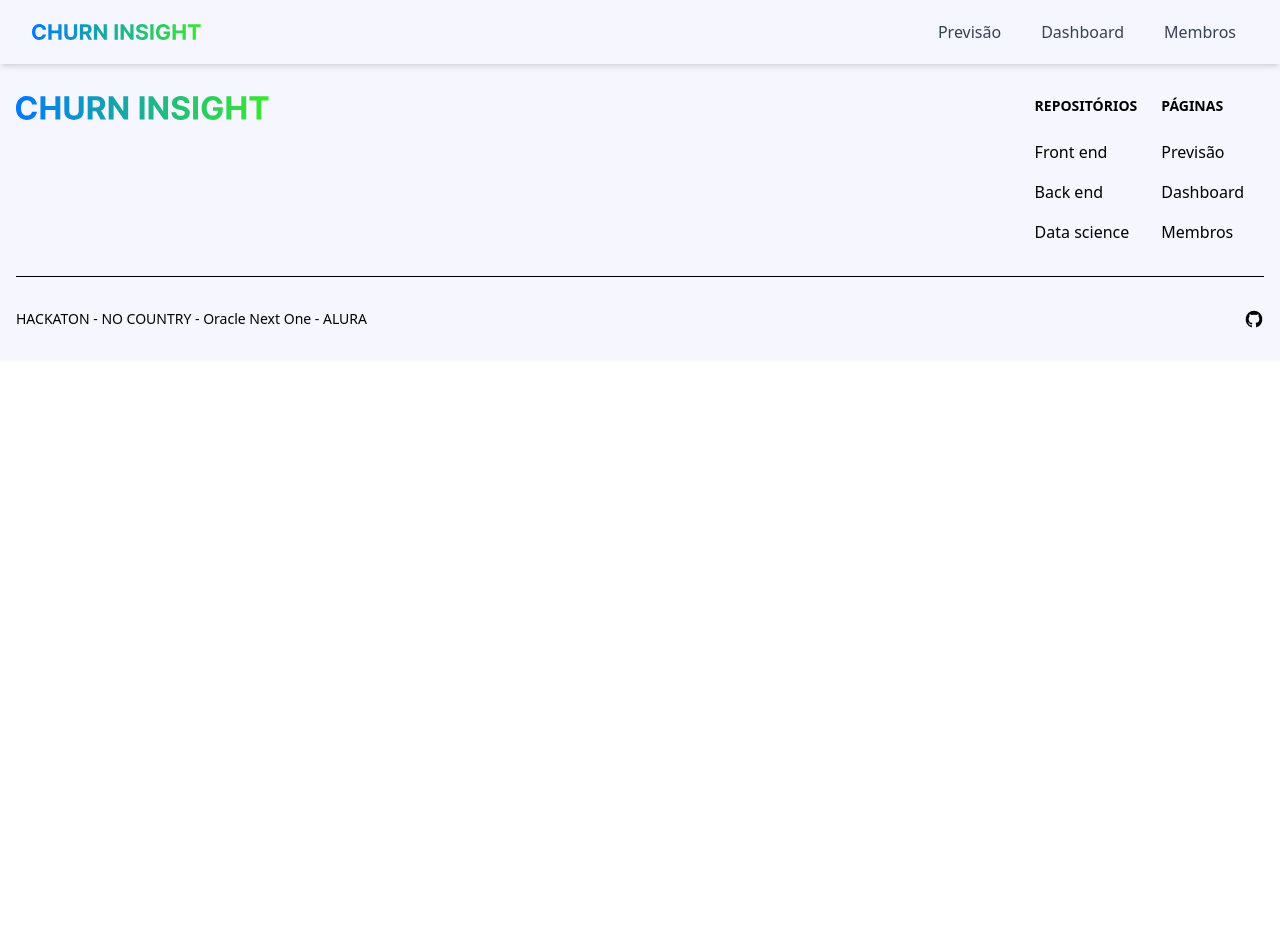
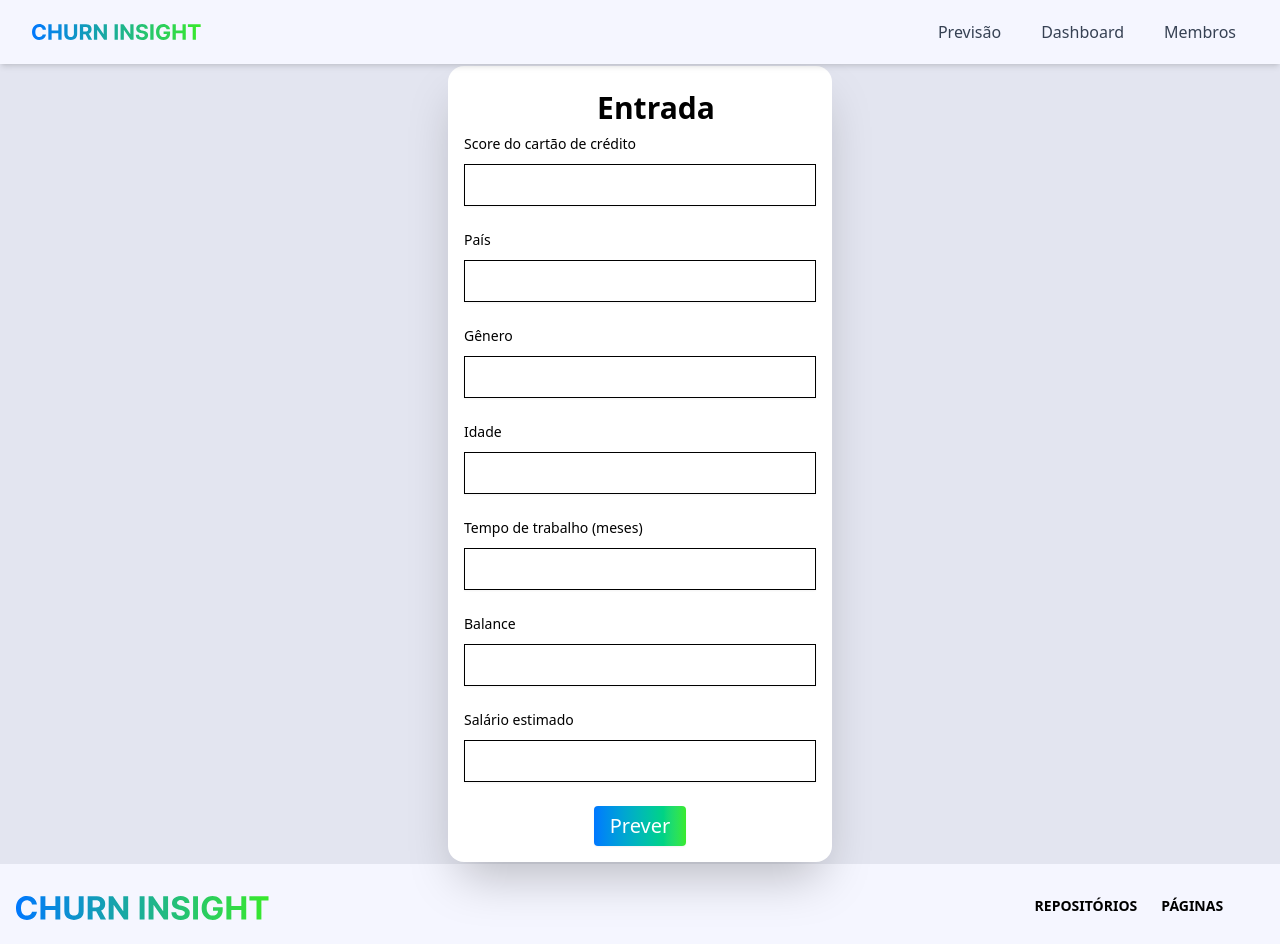
Before and after one commit to lucasns06/churninsight-frontend, a React (Vite) app: page /previsao in a window 1280 px wide. Shown: the top 944 px of the page. Before the commit the page ends 800 px from the top, so only its background shows below. Built offline with nearby package versions, Linux system fonts and the light colour scheme.

Commit message:
pagina de previsao em andamento

```diff
--- a/src/components/Navbar.jsx
+++ b/src/components/Navbar.jsx
@@ -2,7 +2,7 @@ import { Disclosure, DisclosureButton, DisclosurePanel } from '@headlessui/react
 import { Bars3Icon, XMarkIcon } from '@heroicons/react/24/outline'
 
 const navigation = [
-  { name: 'Previsão', href: '#', current: false },
+  { name: 'Previsão', href: '/previsao', current: false },
   { name: 'Dashboard', href: '#', current: false },
   { name: 'Membros', href: '/membros', current: false }
 ]
--- a/src/main.jsx
+++ b/src/main.jsx
@@ -6,6 +6,7 @@ import { BrowserRouter, Routes, Route } from "react-router-dom";
 import Membros from './pages/Membros.jsx';
 import Navbar from './components/Navbar.jsx';
 import Footer from './components/Footer.jsx';
+import Previsao from './pages/Previsao.jsx';
 
 createRoot(document.getElementById('root')).render(
   <StrictMode>
@@ -14,6 +15,7 @@ createRoot(document.getElementById('root')).render(
       <Routes>
         <Route path="/" element={<App />} />
         <Route path="/membros" element={<Membros />} />
+        <Route path="/previsao" element={<Previsao />} />
       </Routes>
       <Footer />
     </BrowserRouter>
--- a/src/pages/Hero.jsx
+++ b/src/pages/Hero.jsx
@@ -4,8 +4,7 @@ export default function Hero() {
     return (
         <div className="bg-image flex items-center justify-center relative overflow-hidden">
             <ParticlesBackground />
-            <div className="absolute inset-0 z-[1] pointer-events-none
-        bg-[radial-gradient(ellipse_at_top,_rgba(56,189,248,0.18),_transparent_60%)]"
+            <div className="absolute inset-0 z-1 pointer-events-none bg-[radial-gradient(ellipse_at_top,rgba(56,189,248,0.18),transparent_60%)]"
             />
             <div className="mx-auto max-w-4xl px-6 py-16">
                 <div className="relative isolate overflow-hidden backdrop-blur-sm rounded-3xl px-8 py-14 flex flex-col text-center justify-center items-center inset-ring inset-ring-white/10">
@@ -24,7 +23,7 @@ export default function Hero() {
 
                     <div className="mt-10 flex items-center justify-center gap-x-6">
                         <a
-                            href="#"
+                            href="/previsao"
                             className="rounded-md bg-linear-to-r from-[#0077FF] to-[#39EA29] px-4 py-2.5 text-xl font-semibold text-white hover:scale-110 transition-all focus-visible:outline-2 focus-visible:outline-offset-2 focus-visible:outline-white"
                         >
                             Prever
--- /dev/null
+++ b/src/pages/Previsao.jsx
@@ -0,0 +1,113 @@
+import { useState } from 'react'
+import { Dialog, DialogBackdrop, DialogPanel, DialogTitle } from '@headlessui/react'
+
+const Previsao = () => {
+    const [open, setOpen] = useState(false)
+    return (
+        <div className="h-screen bg-[#e3e5f0] flex flex-col justify-center items-center">
+            <div className="flex flex-col justify-center items-center md:flex-row">
+                <div className="bg-white w-sm rounded-2xl p-4 shadow-2xl">
+                    <p className="text-center text-3xl w-sm font-bold py-2">Entrada</p>
+                    <form
+                        onSubmit={(e) => {
+                            e.preventDefault()
+                            setOpen(true)
+                        }}
+                    >
+                        <div class="mb-6">
+                            <label class="block mb-2.5 text-sm font-medium text-heading">Score do cartão de crédito</label>
+                            <input type="text" class="bg-neutral-secondary-medium border border-default-medium text-heading text-sm rounded-base focus:ring-brand focus:border-brand block w-full px-3 py-2.5 shadow-xs placeholder:text-body" required />
+                        </div>
+                        <div class="mb-6">
+                            <label class="block mb-2.5 text-sm font-medium text-heading">País</label>
+                            <input type="text" class="bg-neutral-secondary-medium border border-default-medium text-heading text-sm rounded-base focus:ring-brand focus:border-brand block w-full px-3 py-2.5 shadow-xs placeholder:text-body" required />
+                        </div>
+                        <div class="mb-6">
+                            <label class="block mb-2.5 text-sm font-medium text-heading">Gênero</label>
+                            <input type="text" class="bg-neutral-secondary-medium border border-default-medium text-heading text-sm rounded-base focus:ring-brand focus:border-brand block w-full px-3 py-2.5 shadow-xs placeholder:text-body" required />
+                        </div>
+                        <div class="mb-6">
+                            <label class="block mb-2.5 text-sm font-medium text-heading">Idade</label>
+                            <input type="text" class="bg-neutral-secondary-medium border border-default-medium text-heading text-sm rounded-base focus:ring-brand focus:border-brand block w-full px-3 py-2.5 shadow-xs placeholder:text-body" required />
+                        </div>
+                        <div class="mb-6">
+                            <label class="block mb-2.5 text-sm font-medium text-heading">Tempo de trabalho (meses)</label>
+                            <input type="text" class="bg-neutral-secondary-medium border border-default-medium text-heading text-sm rounded-base focus:ring-brand focus:border-brand block w-full px-3 py-2.5 shadow-xs placeholder:text-body" required />
+                        </div>
+                        <div class="mb-6">
+                            <label class="block mb-2.5 text-sm font-medium text-heading">Balance</label>
+                            <input type="text" class="bg-neutral-secondary-medium border border-default-medium text-heading text-sm rounded-base focus:ring-brand focus:border-brand block w-full px-3 py-2.5 shadow-xs placeholder:text-body" required />
+                        </div>
+                        <div class="mb-6">
+                            <label class="block mb-2.5 text-sm font-medium text-heading">Salário estimado</label>
+                            <input type="text" class="bg-neutral-secondary-medium border border-default-medium text-heading text-sm rounded-base focus:ring-brand focus:border-brand block w-full px-3 py-2.5 shadow-xs placeholder:text-body" required />
+                        </div>
+                        <div className="flex justify-center">
+                            <div>
+                                <button
+                                    type="submit"
+                                    className="text-white hover:cursor-pointer hover:scale-105 bg-linear-to-r from-[#0077FF] to-[#39EA29] shadow-xs font-medium leading-5 rounded-sm text-xl px-4 py-2.5 focus:outline-none"
+                                >
+                                    Prever
+                                </button>
+                                <Dialog open={open} onClose={setOpen} className="relative z-10">
+                                    <DialogBackdrop
+                                        transition
+                                        className="fixed inset-0 bg-gray-900/50 transition-opacity data-closed:opacity-0 data-enter:duration-300 data-enter:ease-out data-leave:duration-200 data-leave:ease-in"
+                                    />
+
+                                    <div className="fixed inset-0 z-10 w-screen overflow-y-auto">
+                                        <div className="flex min-h-full items-end justify-center p-4 text-center sm:items-center sm:p-0">
+                                            <DialogPanel
+                                                transition
+                                                className="relative transform overflow-hidden rounded-lg bg-gray-800 text-left shadow-xl outline -outline-offset-1 outline-white/10 transition-all data-closed:translate-y-4 data-closed:opacity-0 data-enter:duration-300 data-enter:ease-out data-leave:duration-200 data-leave:ease-in  data-closed:sm:translate-y-0 data-closed:sm:scale-95"
+                                            >
+                                                <div className="bg-gray-800 px-4 pt-5 pb-4 sm:p-6 sm:pb-4">
+                                                    <div className="sm:flex sm:items-start">
+                                                        <div className="mt-3 text-center sm:mt-0 sm:ml-4 sm:text-left">
+                                                            <DialogTitle as="h3" className="text-base font-semibold text-white">
+                                                                Resultado
+                                                            </DialogTitle>
+                                                            <div className="mt-2">
+                                                                <p className="text-sm text-gray-400">
+                                                                    Previsão:
+                                                                </p>
+                                                                <p className="text-sm text-gray-400">
+                                                                    Probabilidade:
+                                                                </p>
+                                                                <p className="text-sm text-gray-400">
+                                                                    Nivel de risco:
+                                                                </p>
+                                                                <p className="text-sm text-gray-400">
+                                                                    Recomendação:
+                                                                </p>
+                                                            </div>
+                                                        </div>
+                                                    </div>
+                                                </div>
+                                                <div className="bg-gray-700/25 px-4 py-3 flex justify-center">
+                                                    <button
+                                                        type="button"
+                                                        onClick={() => setOpen(false)}
+                                                        className="inline-flex w-full justify-center rounded-md bg-green-500 px-3 py-2 text-sm font-semibold text-white hover:bg-green-400 hover:cursor-pointer sm:w-auto"
+                                                    >
+                                                        Certo!
+                                                    </button>
+                                                </div>
+                                            </DialogPanel>
+                                        </div>
+                                    </div>
+                                </Dialog>
+                            </div>
+                        </div>
+                    </form>
+
+                </div>
+                {/* <div className="bg-gray-400 w-md rounded-br-xl rounded-tr-xl">
+                    <p className="text-center text-3xl">Resultado sairá aqui</p>
+                </div> */}
+            </div>
+        </div>
+    )
+}
+export default Previsao;
```
